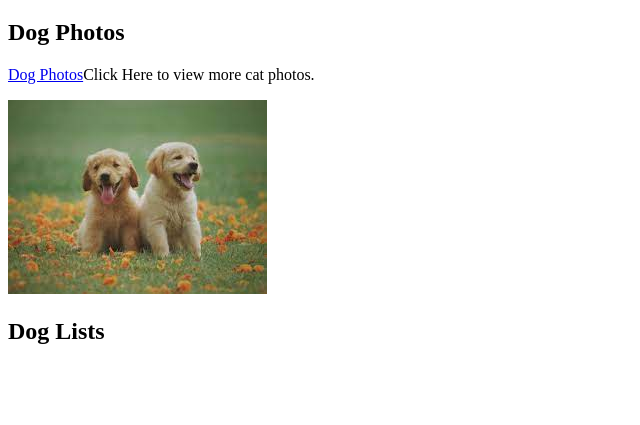
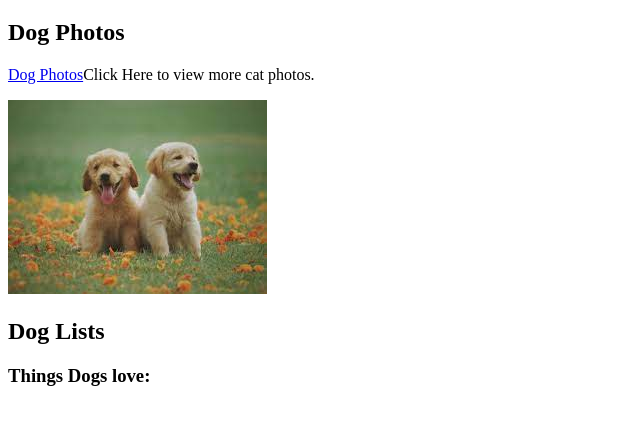
Before and after one commit to abneremmanuel123/DogPhotoApp, a plain HTML site: page index.html in a window 1280 px wide. Shown: the part 61-486 px from the top of the page, without its empty margins (0-640 px from the left). Drawn offline with Linux system fonts and the light colour scheme.

Commit message:
step18 adding h3 element inthe section 2 element

```diff
--- a/index.html
+++ b/index.html
@@ -21,6 +21,7 @@
         </section>
         <section>
             <h2>Dog Lists</h2>
+            <h3>Things Dogs love:</h3>
         </section>
     </main>
 </body>
```
